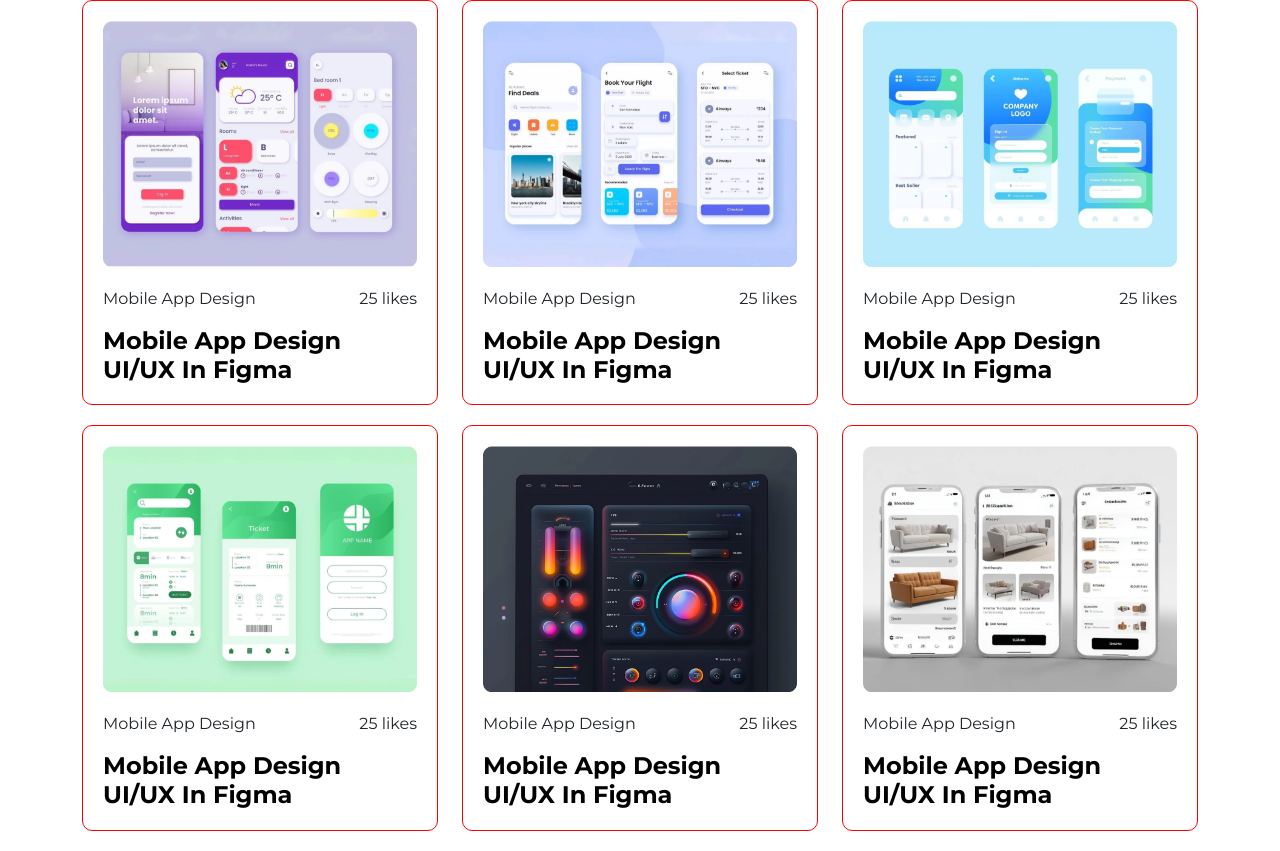
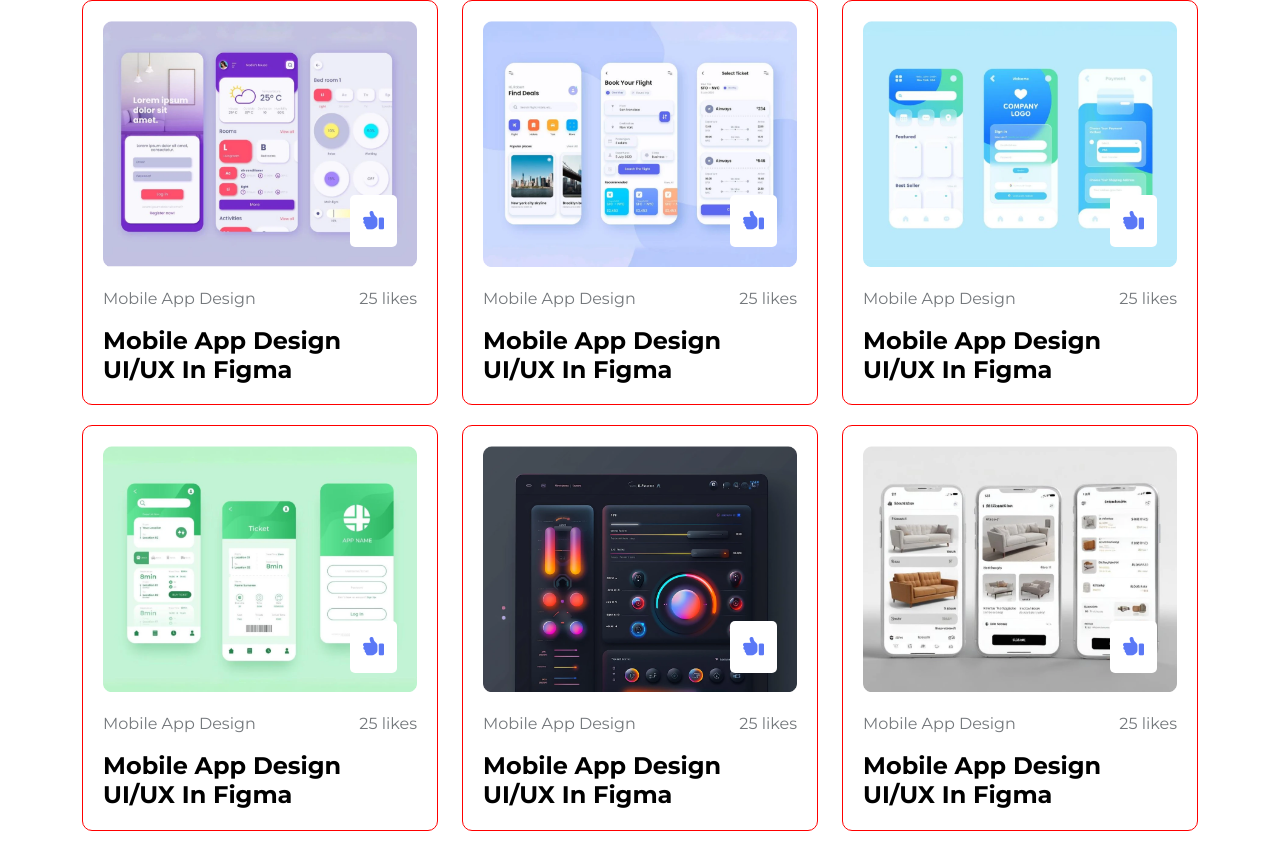
Before and after one commit to MahmudPreyom/sass-project, a plain HTML site: page index.html in a window 1280 px wide. Drawn offline with Linux system fonts and the light colour scheme.

Commit message:
like-icon add

```diff
--- a/index.html
+++ b/index.html
@@ -6,6 +6,10 @@
     <title>Document</title>
     <link rel="stylesheet" href="css/style.css" />
     <link rel="stylesheet" href="css/bootstrap.min.css" />
+    <link
+      rel="stylesheet"
+      href="https://cdnjs.cloudflare.com/ajax/libs/font-awesome/6.7.2/css/all.min.css"
+    />
   </head>
 
   <body>
@@ -15,6 +19,9 @@
           <div class="my-portfolio-card">
             <a href="#" class="portfolio-card-image">
               <img src="picture/group_1321314839.webp" alt="" />
+              <span class="like-icon"
+                ><i class="fa-solid fa-thumbs-up" style="color: #5b78f6"></i
+              ></span>
             </a>
             <div class="portfolio-card-content-wrapper">
               <div class="card-content-top">
@@ -31,6 +38,9 @@
           <div class="my-portfolio-card">
             <a href="#" class="portfolio-card-image">
               <img src="picture/group_1321314821.webp" alt="" />
+              <span class="like-icon"
+                ><i class="fa-solid fa-thumbs-up" style="color: #5b78f6"></i
+              ></span>
             </a>
             <div class="portfolio-card-content-wrapper">
               <div class="card-content-top">
@@ -47,6 +57,9 @@
           <div class="my-portfolio-card">
             <a href="#" class="portfolio-card-image">
               <img src="picture/group_1321314822.webp" alt="" />
+              <span class="like-icon"
+                ><i class="fa-solid fa-thumbs-up" style="color: #5b78f6"></i
+              ></span>
             </a>
             <div class="portfolio-card-content-wrapper">
               <div class="card-content-top">
@@ -65,6 +78,9 @@
           <div class="my-portfolio-card">
             <a href="#" class="portfolio-card-image">
               <img src="picture/group_1321314827.webp" alt="" />
+              <span class="like-icon"
+                ><i class="fa-solid fa-thumbs-up" style="color: #5b78f6"></i
+              ></span>
             </a>
             <div class="portfolio-card-content-wrapper">
               <div class="card-content-top">
@@ -81,6 +97,9 @@
           <div class="my-portfolio-card">
             <a href="#" class="portfolio-card-image">
               <img src="picture/rectangle_10.webp" alt="" />
+              <span class="like-icon"
+                ><i class="fa-solid fa-thumbs-up" style="color: #5b78f6"></i
+              ></span>
             </a>
             <div class="portfolio-card-content-wrapper">
               <div class="card-content-top">
@@ -97,6 +116,9 @@
           <div class="my-portfolio-card">
             <a href="#" class="portfolio-card-image">
               <img src="picture/group_1321314824.webp" alt="" />
+              <span class="like-icon"
+                ><i class="fa-solid fa-thumbs-up" style="color: #5b78f6"></i
+              ></span>
             </a>
             <div class="portfolio-card-content-wrapper">
               <div class="card-content-top">
--- a/sass/style.scss
+++ b/sass/style.scss
@@ -13,9 +13,20 @@
   margin-bottom: 20px;
   border-radius: 10px;
   .portfolio-card-image {
+    position: relative;
+    display: block;
     img {
       width: 100%;
-      // margin-left: 10px;
+    }
+    .like-icon {
+      position: absolute;
+      background-color: #ffffff;
+      padding: 10px 13px;
+      border-radius: 5px;
+      bottom: 20px;
+      right: 20px;
+      transform: scaleX(-1);
+      font-size: 21px;
     }
   }
 
@@ -24,6 +35,7 @@
       display: flex;
       justify-content: space-between;
       margin-top: 20px;
+      color: #74787c;
     }
     .card-title {
       a {
```
Also changed, not shown: css/style.css, 1 other file.
